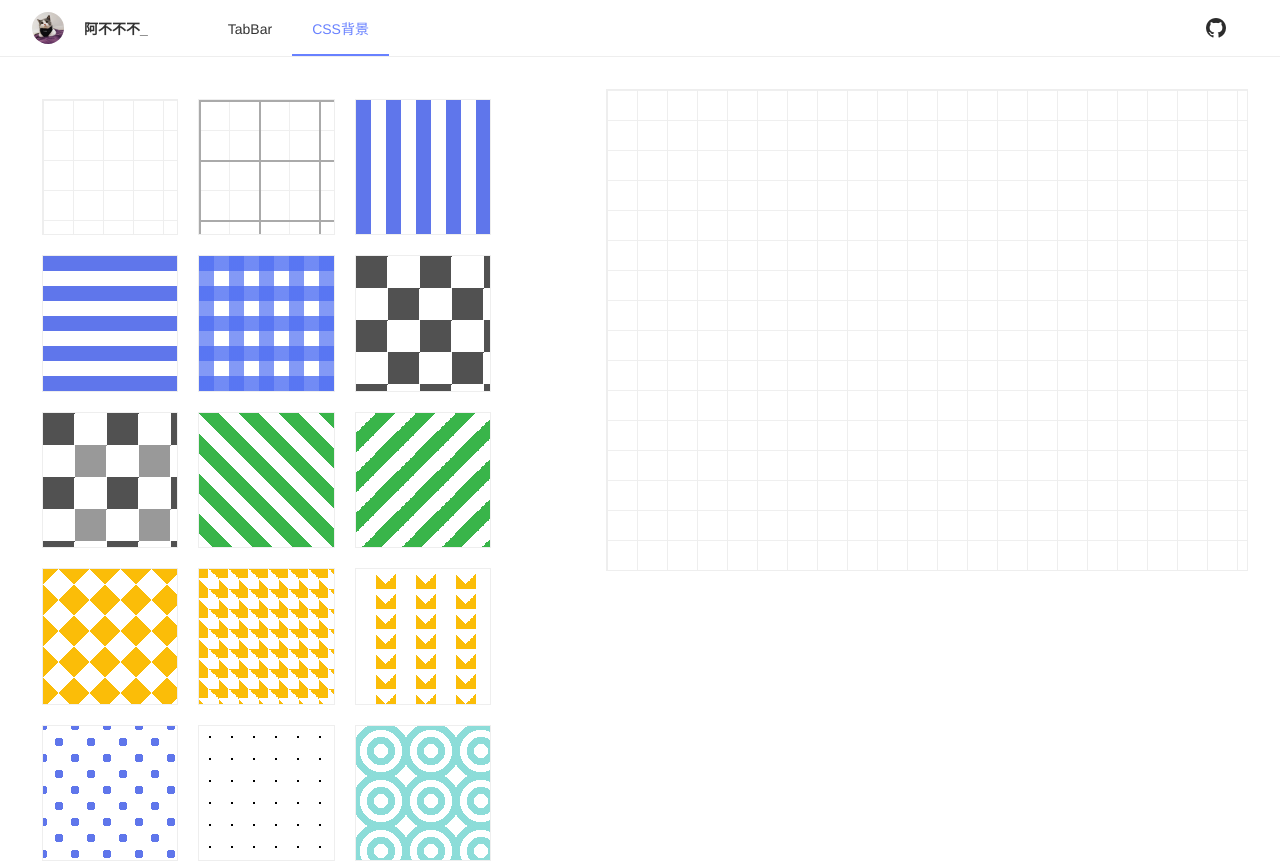
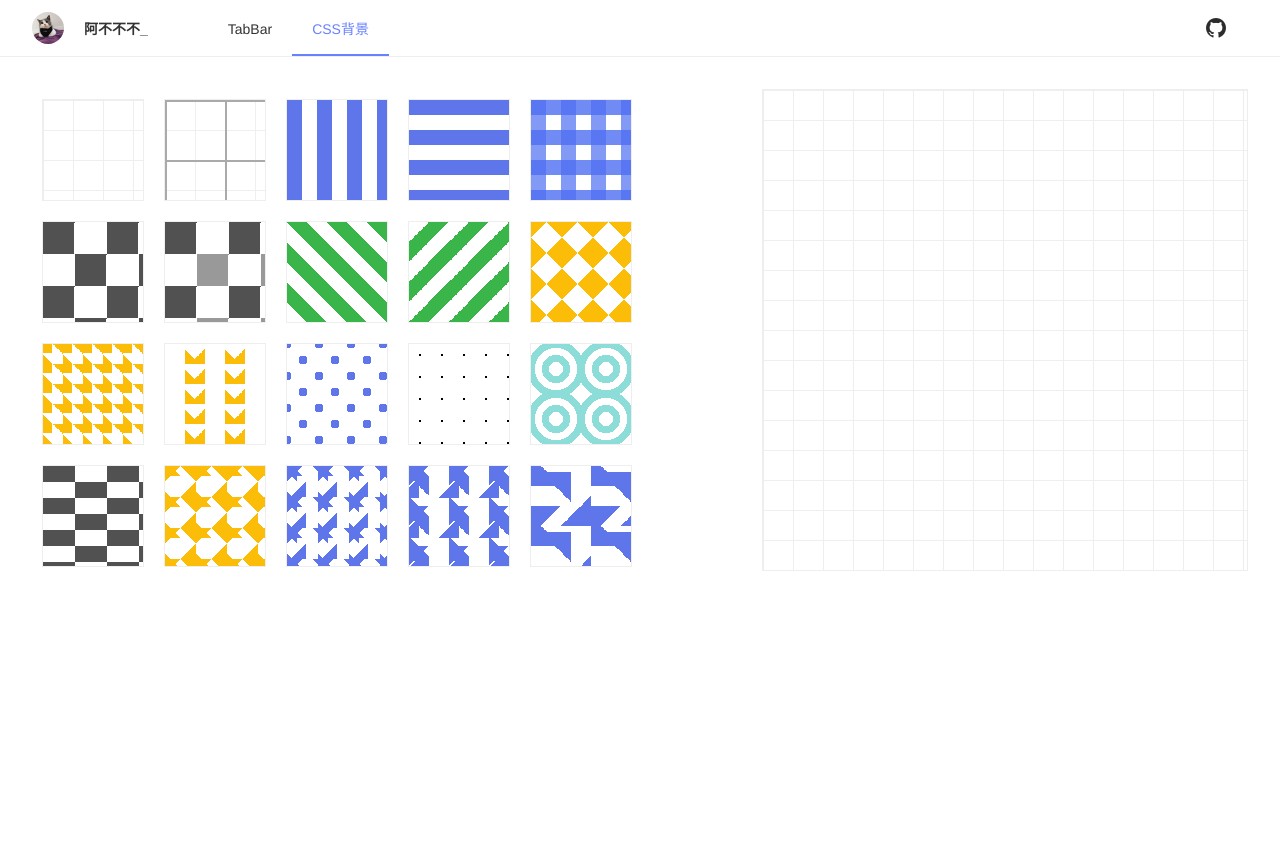
Before and after one commit to aBuBili/make-video-project, a Vue app: page /#/css-background in a window 1280 px wide. Shown: the top 863 px of the page. After the commit the page ends 800 px from the top, so only its background shows below. Built offline with nearby package versions, Linux system fonts and the light colour scheme.

Commit message:
background
background

```diff
--- a/index.html
+++ b/index.html
@@ -1,13 +1,16 @@
 <!DOCTYPE html>
 <html lang="en">
+
 <head>
   <meta charset="UTF-8" />
   <link rel="icon" href="/avatar.png" />
   <meta name="viewport" content="width=device-width, initial-scale=1.0" />
   <title>阿不不不_</title>
 </head>
+
 <body>
   <div id="app"></div>
   <script type="module" src="/src/main.js"></script>
 </body>
+
 </html>
--- a/src/App.vue
+++ b/src/App.vue
@@ -21,4 +21,8 @@ body {
   text-align: center;
   color: #2c3e50;
 }
+
+body html #root .App {
+  font-size: 62.5%;
+}
 </style>
--- a/src/components/background.vue
+++ b/src/components/background.vue
@@ -3,9 +3,7 @@
     <div class="left" @mouseover="setShowBoxClass">
       <div v-for="(e, k) of styleList" :key="k" :class="e" :id="e"></div>
     </div>
-    <div>
-      <div class="showBox" :class="showStyleName"></div>
-    </div>
+    <div class="showBox" :class="showStyleName"></div>
   </div>
 </template>
 
@@ -54,29 +52,29 @@ function setShowBoxClass({ target }) {
 
 <style scoped>
 .container {
+  width: calc(100% - 64px);
   display: flex;
   padding: 32px;
-  align-items: start;
 }
 
 .left {
-  flex: 1;
+  width: 60%;
   display: flex;
   align-items: center;
   flex-wrap: wrap;
 }
 
 .left div {
-  width: 8.4rem;
-  height: 8.4rem;
+  width: 100px;
+  height: 100px;
   margin: 10px;
   transition: all 0.4s;
   border: 1px solid #eee;
 }
 
 .showBox {
-  width: 40rem;
-  height: 30rem;
+  flex: 1;
+  height: 60vh;
   border: 1px solid #eee;
 }
 
```
Also changed, not shown: 1 other file (tests, documents, lock files or other folders). Lines whose indentation alone changed are shown as unchanged.
